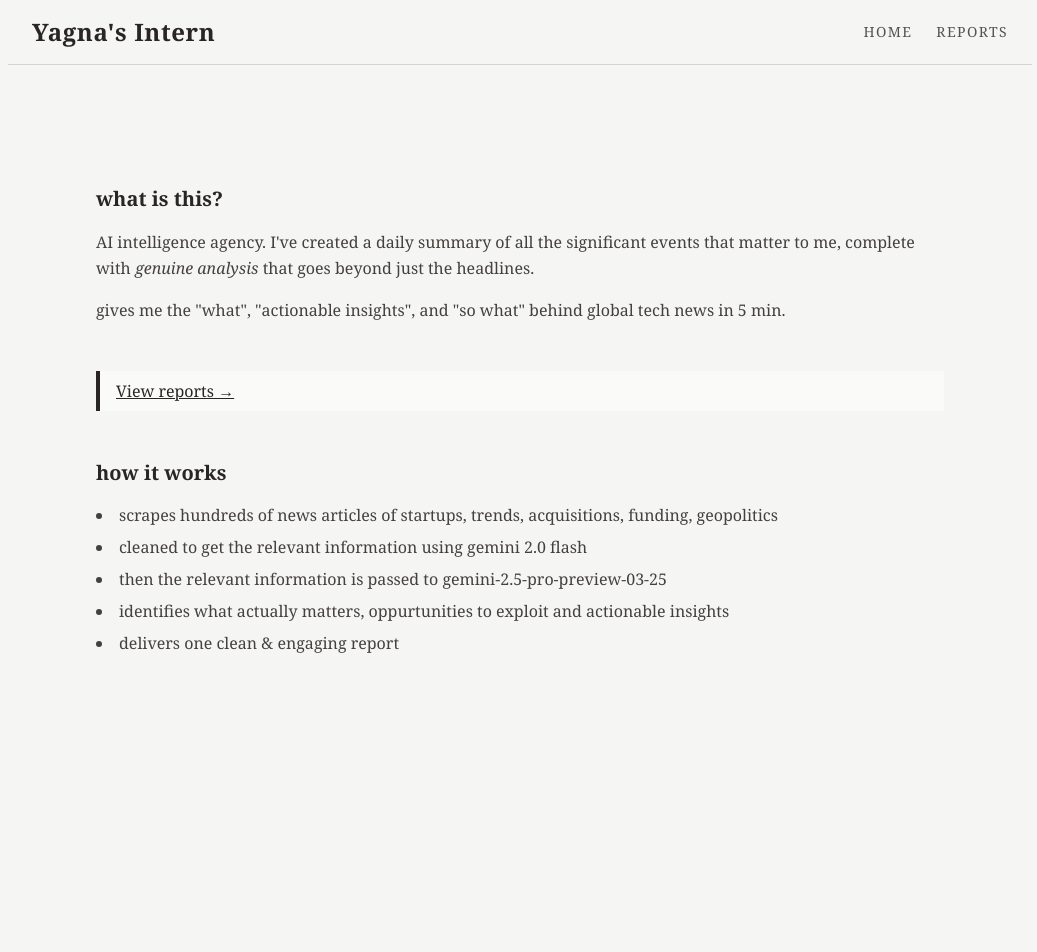
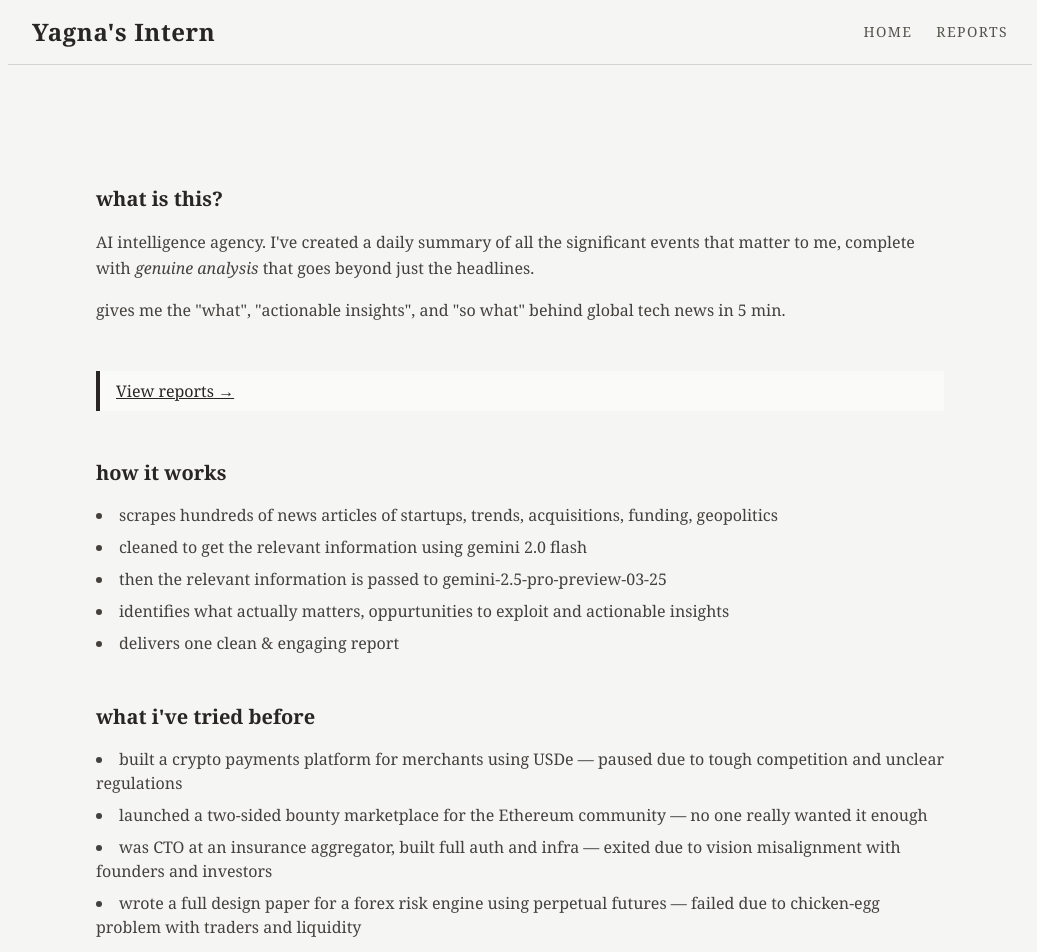
Before and after one commit to yagnadeepxo/battlescars, a Next.js app: page / in a window 1280 px wide. Shown: the top 952 px of the page, without its empty margins (120-1157 px from the left). Before the commit the page ends 800 px from the top, so only its background shows below. Built offline with nearby package versions, Linux system fonts and the light colour scheme.

Commit message:
Update page.tsx

```diff
--- a/src/app/page.tsx
+++ b/src/app/page.tsx
@@ -34,6 +34,17 @@ const InternLandingPage = () => {
             <li>delivers one clean & engaging report</li>
           </ul>
         </div>
+
+        {/* What I've tried before */}
+        <div className="mb-12">
+          <h2 className="text-xl font-semibold mb-4">what i've tried before</h2>
+          <ul className="list-disc list-inside space-y-2 text-stone-700">
+            <li>built a crypto payments platform for merchants using USDe — paused due to tough competition and unclear regulations</li>
+            <li>launched a two-sided bounty marketplace for the Ethereum community — no one really wanted it enough</li>
+            <li>was CTO at an insurance aggregator, built full auth and infra — exited due to vision misalignment with founders and investors</li>
+            <li>wrote a full design paper for a forex risk engine using perpetual futures — failed due to chicken-egg problem with traders and liquidity</li>
+          </ul>
+        </div>
       </div>
     </div>
   );
```
